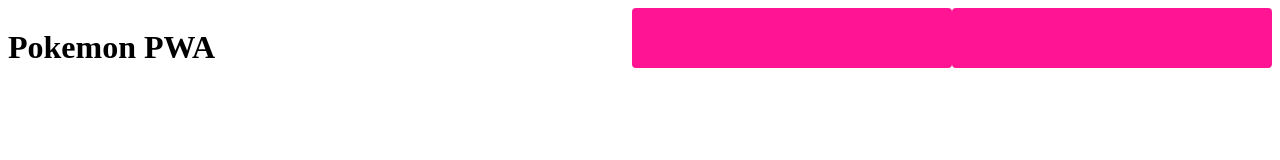
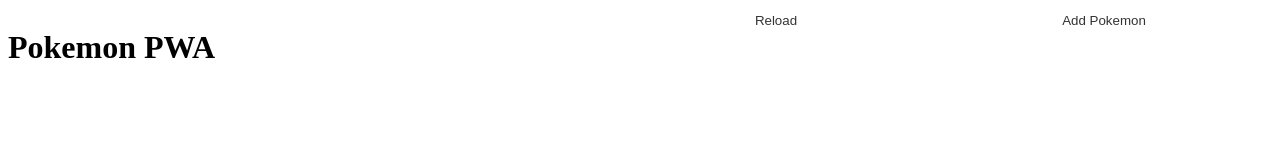
Before and after one commit to jeantroiani/progressive-web-app-medium, a website built with webpack: page index.html in a window 1280 px wide. Built offline with Linux system fonts and the light colour scheme.

Commit message:
added colours to less file and buttons

```diff
--- a/index.html
+++ b/index.html
@@ -10,8 +10,8 @@
     <body>
         <header class="header">
             <h1 class="header-title">Pokemon PWA</h1>
-            <button id="but-refresh" class="header-button"></button>
-            <button id="but-add" class="header-button"></button>
+            <button id="but-refresh" class="header-button">Reload</button>
+            <button id="but-add" class="header-button">Add Pokemon</button>
         </header>
       <script src="dist/bundle.js"></script>
     </body>
--- a/public/mixins.less
+++ b/public/mixins.less
@@ -1,9 +1,14 @@
-@pink: deeppink;
+@red: #FF2244;
+@white: white;
+@dark-gray: #333;
+@light-gray: #999;
 
 .button {
     width: 100%;
     border: none;
-    background-color:@pink;
-    height: 60px;
+    background-color: @white;
+    height: 24px;
     border-radius: 4px;
+    color: @dark-gray;
+    border-color: @light-gray;
 }
--- a/public/styles.less
+++ b/public/styles.less
@@ -2,6 +2,8 @@
 
 .header {
     display: flex;
+    border: 0 0 1px ;
+    border-bottom-color: @light-gray;
 }
 
 .header-title {
@@ -13,6 +15,8 @@
     .button;
     flex: 1 auto;
     max-width: 320px;
+    margin-right: 8px;
+    background-color: @white;
 }
 
 .pokedex {
```
Also changed, not shown: dist/bundle.js.
